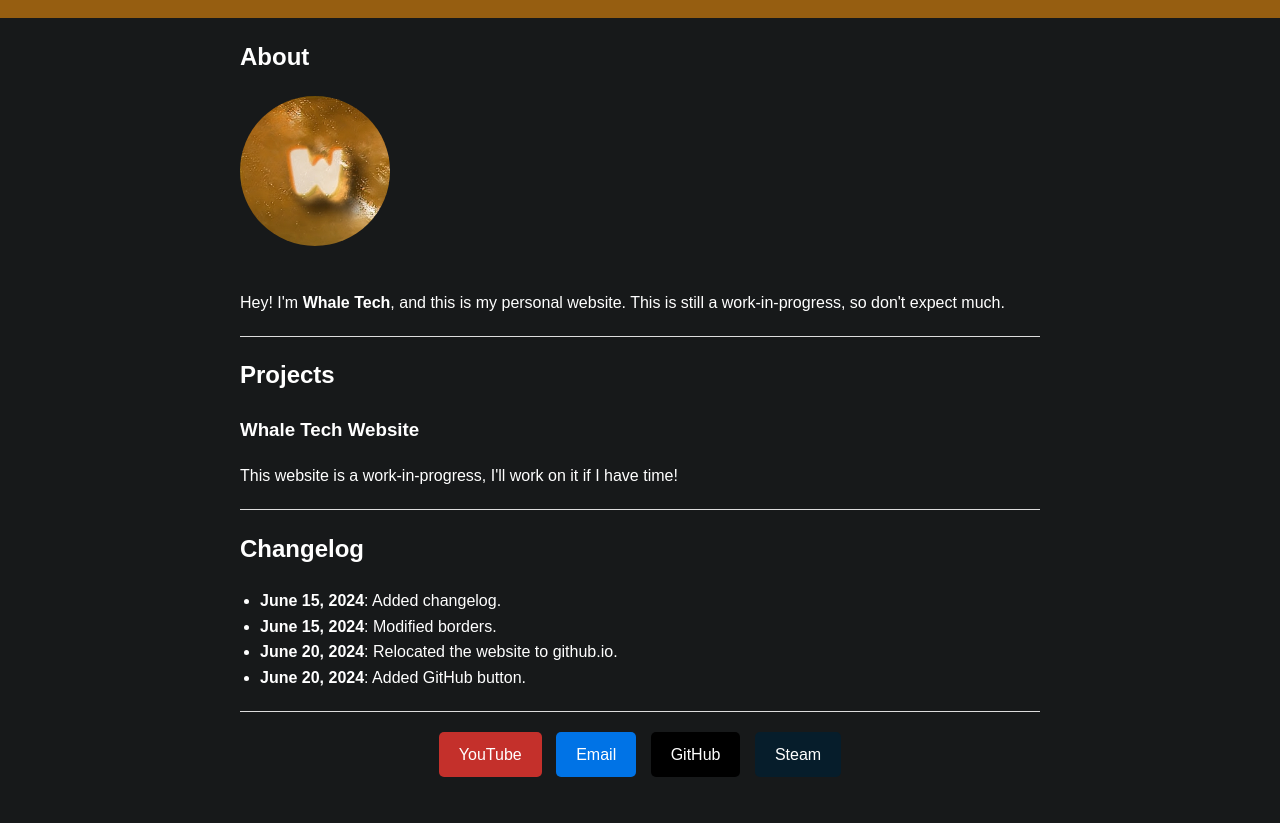
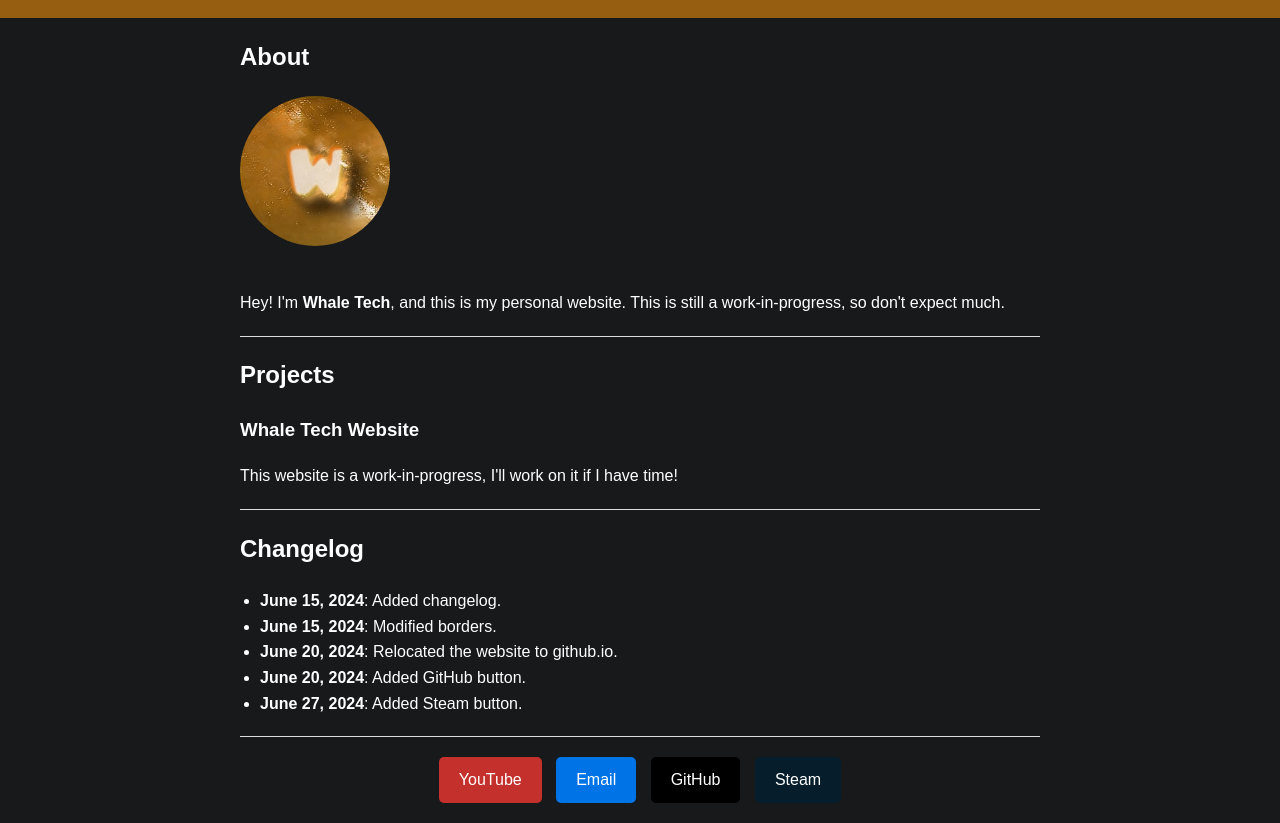
Before and after one commit to whaletech07/whaletech07.github.io, a plain HTML site: page dev/index.html in a window 1280 px wide. Shown: the part 96-919 px from the top of the page. Before the commit the page ends 893 px from the top, so only its background shows below. Drawn offline with Linux system fonts and the light colour scheme.

Commit message:
Update index.html
Updated changelog.

```diff
--- a/dev/index.html
+++ b/dev/index.html
@@ -104,6 +104,7 @@
                 <li><strong>June 15, 2024</strong>: Modified borders.</li>
                 <li><strong>June 20, 2024</strong>: Relocated the website to github.io.</li>
                 <li><strong>June 20, 2024</strong>: Added GitHub button.</li>
+                <li><strong>June 27, 2024</strong>: Added Steam button.</li>
             </ul>
         </section>
 
```
